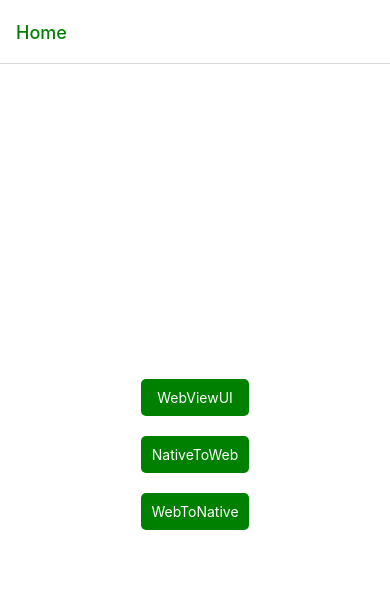
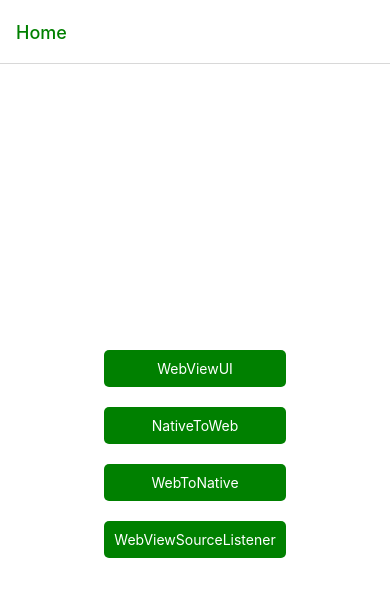
Before and after one commit to naveenpanguluri/WebViewPocRN, a React Native app: screen /Home in a window 390 px wide. Shown: the top 596 px of the page. Built offline with nearby package versions, Linux system fonts and the light colour scheme.

Commit message:
added webviewlistener to home screen

```diff
--- a/App.js
+++ b/App.js
@@ -6,6 +6,7 @@ import Home from "./src/screens/RootScreen";
 import WebToNative from "./src/screens/WebToNative";
 import NativeToWeb from "./src/screens/NativeToWeb";
 import WebViewUI from "./src/screens/WebView";
+import WebViewSourceListener from "./src/screens/WebViewSourceListener";
 
 // import WebViewSourceURL from "./src/screens/WebViewSourceURL";
 // import WebViewStaticHTML from "./src/screens/WebViewStaticHTML";
@@ -56,6 +57,14 @@ export default function App() {
               title: "NativeToWeb",
             }}
           />
+          <Stack.Screen
+            name="WebViewSourceListener"
+            component={WebViewSourceListener}
+            options={{
+              headerTintColor: "green",
+              title: "WebViewSourceListener",
+            }}
+          />
         </Stack.Navigator>
       </NavigationContainer>
     </>
--- a/src/screens/RootScreen.js
+++ b/src/screens/RootScreen.js
@@ -7,6 +7,7 @@ function Home(props) {
       { title: "WebViewUI" },
       { title: "NativeToWeb" },
       { title: "WebToNative" },
+      { title: "WebViewSourceListener" },
     ],
   });
 
```
